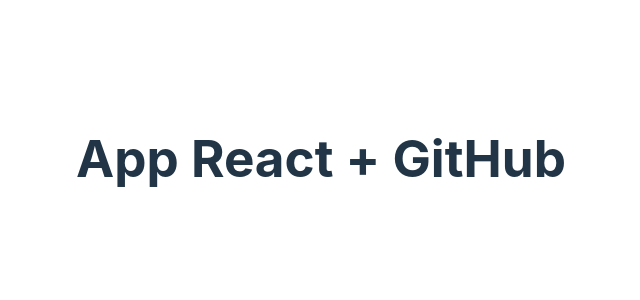
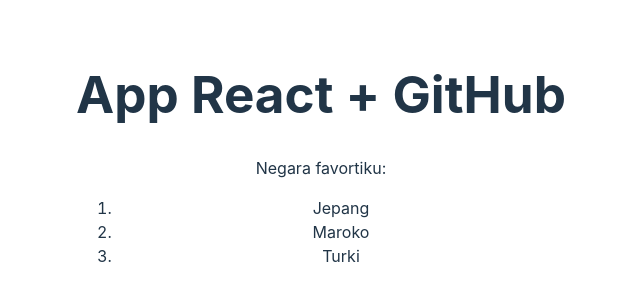
Before and after one commit to yasminramadini/react-github, a React (Vite) app: page / in a window 1280 px wide. Shown: the part 242-542 px from the top of the page, without its empty margins (319-959 px from the left). Built offline with nearby package versions, Linux system fonts and the light colour scheme.

Commit message:
menambahkan negara favorit

```diff
--- a/src/App.jsx
+++ b/src/App.jsx
@@ -1,11 +1,17 @@
-import './App.css'
+import "./App.css";
 
 function App() {
   return (
-    <div className="App">
+    <main>
       <h1>App React + GitHub</h1>
-    </div>
-  )
+      <p>Negara favortiku:</p>
+      <ol>
+        <li>Jepang</li>
+        <li>Maroko</li>
+        <li>Turki</li>
+      </ol>
+    </main>
+  );
 }
 
-export default App
+export default App;
```
